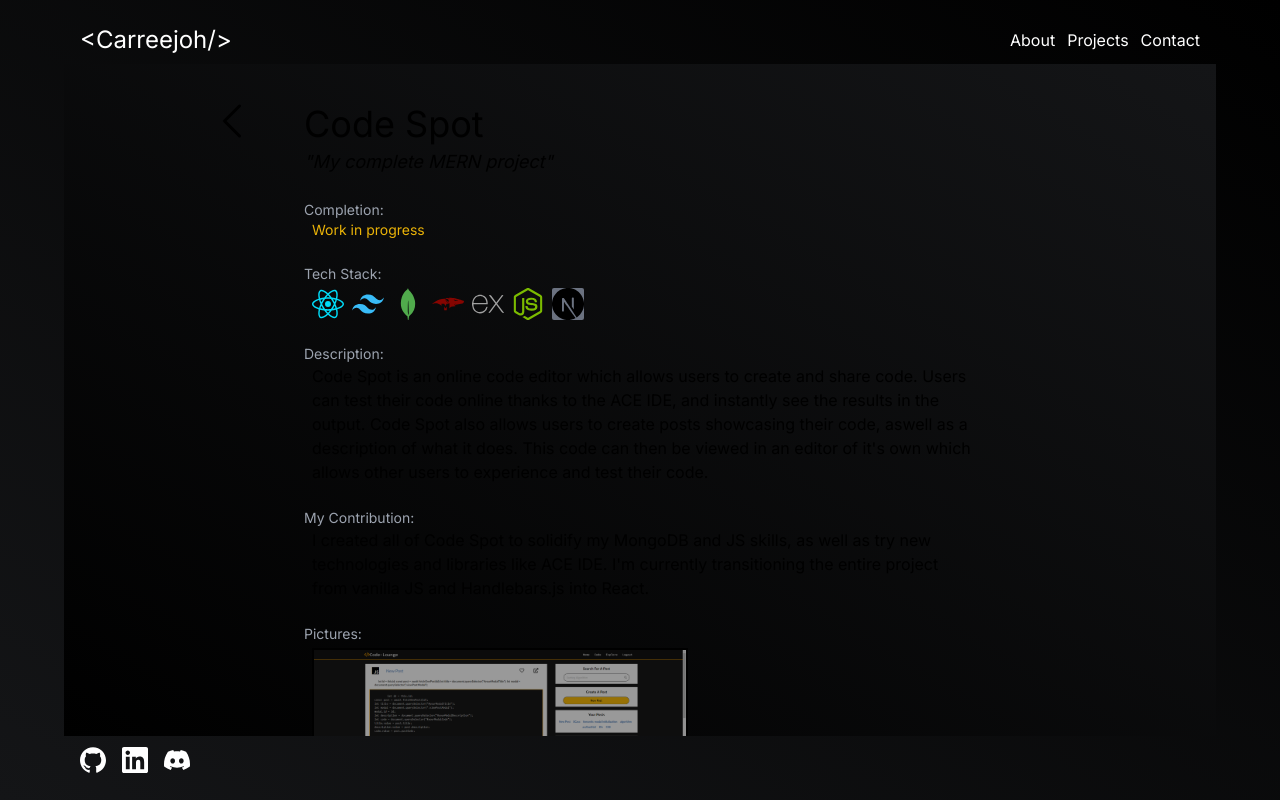
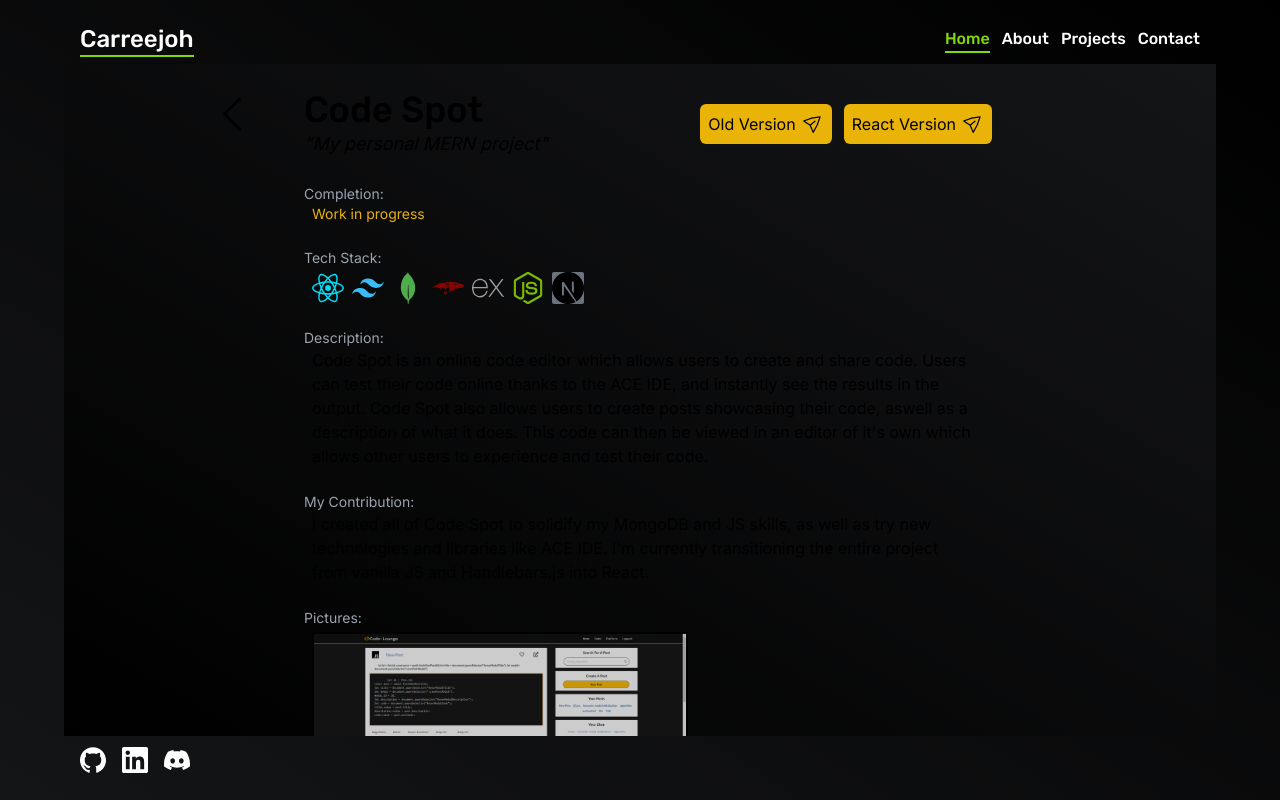
Before and after one commit to carreejoh/Final-Port, a Next.js app in the folder realworldport/: page /projects/codespot in a window 1280 px wide. Built offline with nearby package versions, Linux system fonts and the light colour scheme.

Commit message:
About, Header, Projects, all finished. Just needs some updated descriptions and images for some individual projects, a new homepage, and contact section. FINALLY FOUND A GOOD COLOR SCHEME AND FONT

```diff
--- a/realworldport/app/components/header.jsx
+++ b/realworldport/app/components/header.jsx
@@ -1,22 +1,69 @@
+"use client";
 import Link from "next/link";
+import { useState, useEffect } from "react";
 
 function Header() {
+  // useEffect(() => {
+  //   setActive('home')
+  // }, [])
+
+  const [active, setActive] = useState("home");
+
   return (
     <div className="fixed z-50 h-16 w-[100vw] top-0 right-0 left-0 bg-transparent">
       <div className="w-full h-full flex justify-between pt-4 pl-20 pr-20 items-center">
-        <a className="text-white text-2xl hover:text-indigo-400 cursor-pointer">
-          <Link href="/">&lt;Carreejoh/&gt;</Link>
+        <a className="text-white  border-b-2 border-neonGreen font-rubik text-2xl hover:text-neonGreen cursor-pointer">
+          {/* <Link href="/">&lt;Carreejoh/&gt;</Link> */}
+          <Link href="/">Carreejoh</Link>
         </a>
         <div className="flex">
-          <a className="text-white text-md ml-3 hover:text-indigo-400 cursor-pointer">
-            <Link href="/about">About</Link>
-          </a>
-          <a className="text-white text-md ml-3 hover:text-indigo-400 cursor-pointer">
-            <Link href="/projects">Projects</Link>
-          </a>
-          <a className="text-white text-md ml-3 hover:text-indigo-400 cursor-pointer">
-            Contact
-          </a>
+          <Link href="/">
+            <h1
+              onClick={() => setActive("home")}
+              className={`font-rubik text-md ml-3 border-b-2 hover:border-neonGreen hover:text-neonGreen duration-100 cursor-pointer ${
+                active === "home"
+                  ? "border-neonGreen text-neonGreen"
+                  : "border-transparent text-white"
+              }`}
+            >Home</h1>
+          </Link>
+
+          <Link href="/about">
+            <h1
+              onClick={() => setActive("about")}
+              className={`font-rubik text-md ml-3 border-b-2 hover:border-neonGreen hover:text-neonGreen duration-100 cursor-pointer ${
+                active === "about"
+                  ? "border-neonGreen text-neonGreen"
+                  : "border-transparent text-white"
+              }`}
+            >About</h1>
+          </Link>
+
+          <Link href="/projects">
+            <h1
+              onClick={() => setActive("projects")}
+              className={`font-rubik text-md ml-3 border-b-2 hover:border-neonGreen hover:text-neonGreen duration-100 cursor-pointer ${
+                active === "projects"
+                  ? "border-neonGreen text-neonGreen"
+                  : "border-transparent text-white"
+              }`}
+            >
+              Projects
+            </h1>
+          </Link>
+
+          <Link href="/contact">
+            <h1
+              onClick={() => setActive("contact")}
+              className={`font-rubik text-md ml-3 border-b-2 hover:border-neonGreen hover:text-neonGreen duration-100 cursor-pointer ${
+                active === "contact"
+                  ? "border-neonGreen text-neonGreen"
+                  : "border-transparent text-white"
+              }`}
+            >
+              Contact
+            </h1>
+          </Link>
         </div>
       </div>
     </div>
--- a/realworldport/app/components/languageTile.jsx
+++ b/realworldport/app/components/languageTile.jsx
@@ -2,7 +2,10 @@
 
 function LanguageTile({ name, bgColor, textColor }) {
   return (
-    <button style={{ borderColor: bgColor, color: textColor }} className={`font-normal border-baseGray bg-baseGray p-1 border-[1px] rounded-md hover:scale-95 duration-100 mr-2 mt-2 shadow-lg`}>
+    // <button style={{ borderColor: bgColor, color: textColor }} className={`font-normal border-baseGray bg-darkBlue p-1 border-[1px] rounded-md hover:scale-95 duration-100 mr-2 mt-2 shadow-lg`}>
+    //     {name}
+    // </button>
+    <button className={`font-normal text-white border-black bg-blue-700 p-1 border-[1px] rounded-md hover:scale-95 duration-100 mr-2 mt-2 shadow-lg`}>
         {name}
     </button>
     // <div style={{ borderColor: bgColor }} className="ml-2 p-2 min-w-32 h-24 flex items-end rounded-lg border-[1px] hover:scale-95 duration-100">
--- a/realworldport/app/components/projectCard.jsx
+++ b/realworldport/app/components/projectCard.jsx
@@ -17,7 +17,7 @@ function ProjectCard({ bgImg, techStack, desc, title, link }) {
         </div>
         <div className="flex-grow bg-baseGray rounded-bl-lg rounded-br-lg p-1 shadow-customBoxShadow">
           <Link href={`/projects/${link}`}>
-          <h1 className="text-2xl text-white font-semibold italic mt-1">
+          <h1 className="text-2xl text-white font-rubik italic mt-1">
             {title}
           </h1>
           </Link>
--- a/realworldport/app/layout.jsx
+++ b/realworldport/app/layout.jsx
@@ -1,7 +1,9 @@
+"use client";
 import "./globals.css";
 import { Inter } from "next/font/google";
 import Header from "./components/header";
 import Footer from "./components/footer";
+import { Suspense } from "react";
 
 const inter = Inter({ subsets: ["latin"] });
 
@@ -13,8 +15,20 @@ const inter = Inter({ subsets: ["latin"] });
 export default function RootLayout({ children }) {
   return (
     <html lang="en">
+      <link rel="preconnect" href="https://fonts.googleapis.com"></link>
+      <link
+        rel="preconnect"
+        href="https://fonts.gstatic.com"
+        crossOrigin="true"
+      ></link>
+      <link
+        href="https://fonts.googleapis.com/css2?family=Rubik:wght@500&display=swap"
+        rel="stylesheet"
+      ></link>
       <body className={inter.className}>
-        <Header />
+        <Suspense>
+          <Header />
+        </Suspense>
         <main>{children}</main>
         <Footer />
       </body>
--- a/realworldport/app/page.jsx
+++ b/realworldport/app/page.jsx
@@ -8,7 +8,7 @@ export default function Home() {
     <div className="w-[100vw] h-[100vh] pt-16 pb-16 pl-16 pr-16 bg-gradient-to-tr from-baseGray to-black ">
       <div className="flex items-center p-4 w-full h-full bg-gradient-to-tr from-black to-baseGray">
         <div className="w-full pr-16">
-          <h1 className="text-white text-[60px] leading-[62px] font-semibold">
+          <h1 className="text-white text-[60px] leading-[62px] font-rubik">
             Hello There! <br />
             Welcome to my portfolio!
           </h1>
--- a/realworldport/app/projectInfo.json
+++ b/realworldport/app/projectInfo.json
@@ -1,12 +1,14 @@
 [
   {
     "title": "Code Spot",
-    "motto": "My complete MERN project",
+    "motto": "My personal MERN project",
     "status": false,
     "desc": "Code Spot is an online code editor which allows users to create and share code. Users can test their code online thanks to the ACE IDE, and instantly see the results in the output. Code Spot also allows users to create posts showcasing their code, aswell as a description of what it does. This code can then be viewed in an editor of it's own which allows other users to experience and test their code.",
     "contribution": "I created all of Code Spot to solidify my MongoDB and JS skills, as well as try new technologies and libraries like ACE IDE. I'm currently transitioning the entire project from vanilla JS and Handlebars.js into React.",
     "techstack": ["React", "Tailwind", "Mongo", "Mongoose", "Express", "Node", "Next"],
-    "pictures": ["/images/codelounge.png", "/images/codelounge.png"]
+    "pictures": ["/images/codelounge.png", "/images/codelounge.png"],
+    "oldLink": "https://github.com/carreejoh/16-schedule",
+    "newLink": "https://github.com/carreejoh/code-social"
   },
   {
     "title": "Tyrs Vault",
@@ -22,7 +24,8 @@
       "Express",
       "Node"
     ],
-    "pictures": ["/images/tyrsvault.png", "/images/tyrsvaultsecond.png"]
+    "pictures": ["/images/tyrsvault.png", "/images/tyrsvaultsecond.png"],
+    "link": "https://tyrs-vault.herokuapp.com/login"
   },
   {
     "title": "Tech Blog",
@@ -38,22 +41,39 @@
       "Express",
       "Node"
     ],
-    "pictures": ["/images/techblog.png", "/images/techblogsecond.png"]
+    "pictures": ["/images/techblog.png", "/images/techblogsecond.png"],
+    "link": "https://carree-tech-blog-806f7c387358.herokuapp.com/"
   },
   {
     "title": "My Portfolio",
-    "motto": "My first collaborative project",
+    "motto": "Fifth times the charm",
     "status": true,
-    "desc": "Tyr's Vault is a gaming hub designed to allow users to showcase their games, add friends, and discover new titles.",
-    "contribution": "I was responsible for designing and creating the UI, aswell as choosing the entire ",
+    "desc": "A way to get my name out there, and employers viewing my projects.",
+    "contribution": "After many iterations as I learned and developed new skills I've finally made a portfolio I love. Having complete control over the style and direction of a website can be frusterating when it never feels up to your standards, but I believe I found the perfect balance of color pallete and aesthetics and love how it turned out.",
     "techstack": [
-      "JavaScript",
-      "Fomantic",
-      "MySQL",
-      "Sequelize",
-      "Express",
-      "Node"
+      "React",
+      "Tailwind",
+      "Next"
     ],
-    "pictures": ["/images/tyrsvault.png", "/images/tyrsvaultsecond.png"]
+    "pictures": ["/images/tyrsvault.png", "/images/tyrsvaultsecond.png"],
+    "link": "/"
+  },
+  {
+    "title": "Crusaders",
+    "motto": "Mastering React and Tailwind CSS",
+    "status": true,
+    "desc": "Crusaders is a gorgeous social media website designed with user experience in mind. The site works on both desktop and mobile, and is not only intuitive and simplistic, but also blazingly fast. Users can post pictures, comment on posts, like posts, and follow other users. Next.js dynamic routing, server-side rendering, and GraphQL queries allows for near instant navigation between pages, even with data being moved frequently. Tailor the site to your liking with light mode and dark mode, and have the site remember your preference. This website is the pinnacle of website design and modern web technologies, and can be enjoyed by anyone.",
+    "contribution": "My contribution to this site was designing the UI and UX, creating a majority of React components, and working with my teammates to make data integration as smooth as possible. This site was my first experience with Next.js and Tailwind CSS, and through trial and error I learned these two vital technologies and have never looked back. Of all the projects I've completed Crusaders is not only the most complex, but also the best in terms of development practices, visual appeal, and user experience.",
+    "techstack": [
+      "React",
+      "Tailwind",
+      "Mongo",
+      "Mongoose",
+      "GraphQL",
+      "Node",
+      "Next"
+    ],
+    "pictures": ["/images/crusadersSocial.png", "/images/crusadersSocialSecond.png"],
+    "link": "https://crusaders-media-e9469ade02da.herokuapp.com/"
   }
 ]
--- a/realworldport/app/projects/[id]/page.jsx
+++ b/realworldport/app/projects/[id]/page.jsx
@@ -20,6 +20,9 @@ function ProjectPage({ params }) {
     if (params.id === "portfolio") {
       setProject(projectData[3]);
     }
+    if (params.id === "crusaders") {
+      setProject(projectData[4]);
+    }
   }, [params.id]);
 
   useEffect(() => {
@@ -29,9 +32,10 @@ function ProjectPage({ params }) {
   return (
     <div className="w-[100vw] h-[100vh] pt-16 pb-16 pl-16 pr-16 bg-gradient-to-tr from-baseGray to-black overflow-y-hidden">
       <div className="w-full h-full bg-gradient-to-tr from-black to-baseGray overflow-y-scroll">
-        <div className="w-full h-20 flex pr-56 pl-36 pt-10 items-center">
+        <div className="w-full h-20 pr-56 pl-36 pt-10 items-center flex justify-between">
+          <div className="flex">
             <Link href="/projects">
-            <button className="w-12 hover:translate-x-[-6px] duration-100">
+              <button className="w-12 hover:translate-x-[-6px] duration-100 fixed">
                 <svg
                   xmlns="http://www.w3.org/2000/svg"
                   fill="none"
@@ -48,10 +52,75 @@ function ProjectPage({ params }) {
                 </svg>
               </button>
             </Link>
-          <h1 className="text-4xl ml-12">{project?.title}</h1>
+            <div>
+              <h1 className="text-4xl ml-24 font-rubik">{project?.title}</h1>
+              <h1 className="italic text-lg ml-24">"{project?.motto}"</h1>
             </div>
-        <div className="h-full pt-1 pb-2 pr-60 pl-60 mb-5">
-          <h1 className="italic text-lg">"{project?.motto}"</h1>
+          </div>
+          {params?.id === "codespot" ? (
+            <div className="flex">
+              <Link href={`${project?.oldLink}`}>
+              <button className="flex items-center justify-center p-2 rounded-md bg-yellow-500 hover:scale-95 duration-100">
+                <h1 className="h-6 text-black">Old Version</h1>
+                <svg
+                  xmlns="http://www.w3.org/2000/svg"
+                  fill="none"
+                  viewBox="0 0 24 24"
+                  strokeWidth={1.5}
+                  stroke="black"
+                  className="w-5 h-5 transform rotate-[-40deg] ml-2 mb-1"
+                >
+                  <path
+                    strokeLinecap="round"
+                    strokeLinejoin="round"
+                    d="M6 12L3.269 3.126A59.768 59.768 0 0121.485 12 59.77 59.77 0 013.27 20.876L5.999 12zm0 0h7.5"
+                  />
+                </svg>
+              </button>
+            </Link>
+            <Link href={`${project?.newLink}`}>
+              <button className="flex items-center justify-center p-2 rounded-md bg-yellow-500 hover:scale-95 duration-100 ml-3">
+                <h1 className="h-6 text-black">React Version</h1>
+                <svg
+                  xmlns="http://www.w3.org/2000/svg"
+                  fill="none"
+                  viewBox="0 0 24 24"
+                  strokeWidth={1.5}
+                  stroke="black"
+                  className="w-5 h-5 transform rotate-[-40deg] ml-2 mb-1"
+                >
+                  <path
+                    strokeLinecap="round"
+                    strokeLinejoin="round"
+                    d="M6 12L3.269 3.126A59.768 59.768 0 0121.485 12 59.77 59.77 0 013.27 20.876L5.999 12zm0 0h7.5"
+                  />
+                </svg>
+              </button>
+            </Link>
+              </div>
+          ) : (
+            <Link href={`${project?.link}`}>
+              <button className="flex items-center justify-center rounded-md p-2 bg-mainBlue hover:scale-95 duration-100">
+                <h1 className="h-6">Check it out</h1>
+                <svg
+                  xmlns="http://www.w3.org/2000/svg"
+                  fill="none"
+                  viewBox="0 0 24 24"
+                  strokeWidth={1.5}
+                  stroke="currentColor"
+                  className="w-5 h-5 transform rotate-[-40deg] ml-2 mb-1"
+                >
+                  <path
+                    strokeLinecap="round"
+                    strokeLinejoin="round"
+                    d="M6 12L3.269 3.126A59.768 59.768 0 0121.485 12 59.77 59.77 0 013.27 20.876L5.999 12zm0 0h7.5"
+                  />
+                </svg>
+              </button>
+            </Link>
+          )}
+        </div>
+        <div className="h-full pt-4 pb-2 pr-60 pl-60 mb-5">
           {project?.status === false ? (
             <div className=" mt-6">
               <h1 className="text-sm text-gray-400">Completion:</h1>
@@ -123,12 +192,12 @@ function ProjectPage({ params }) {
           <div className="ml-2 mr-72">
             <img
               className="mt-1 border-2 border-black"
-              style={{ filter: "brightness(60%)" }}
+              style={{ filter: "brightness(80%)" }}
               src={project?.pictures[0]}
             ></img>
             <img
               className="mt-8 border-2 border-black"
-              style={{ filter: "brightness(60%)" }}
+              style={{ filter: "brightness(80%)" }}
               src={project?.pictures[1]}
             ></img>
           </div>
```
Also changed, not shown: realworldport/app/about/page.jsx (+13 -13 lines), realworldport/app/components/footer.jsx (+6 -6 lines), realworldport/app/projects/page.jsx (+18 -26 lines), realworldport/tailwind.config.js (+5 -4 lines), realworldport/public/images/crusadersSocialSecond.png (added). Lines whose indentation alone changed are shown as unchanged.
